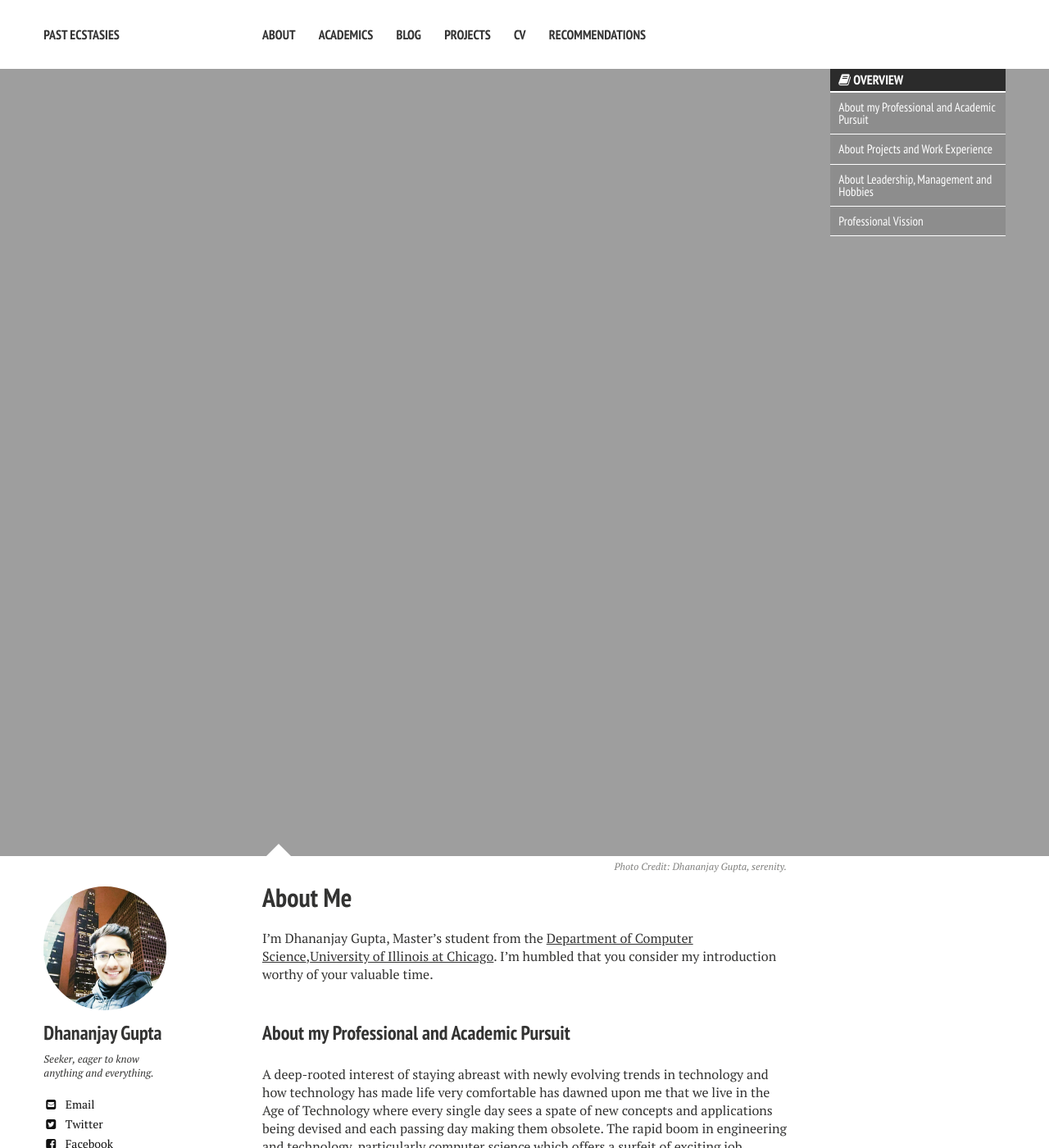
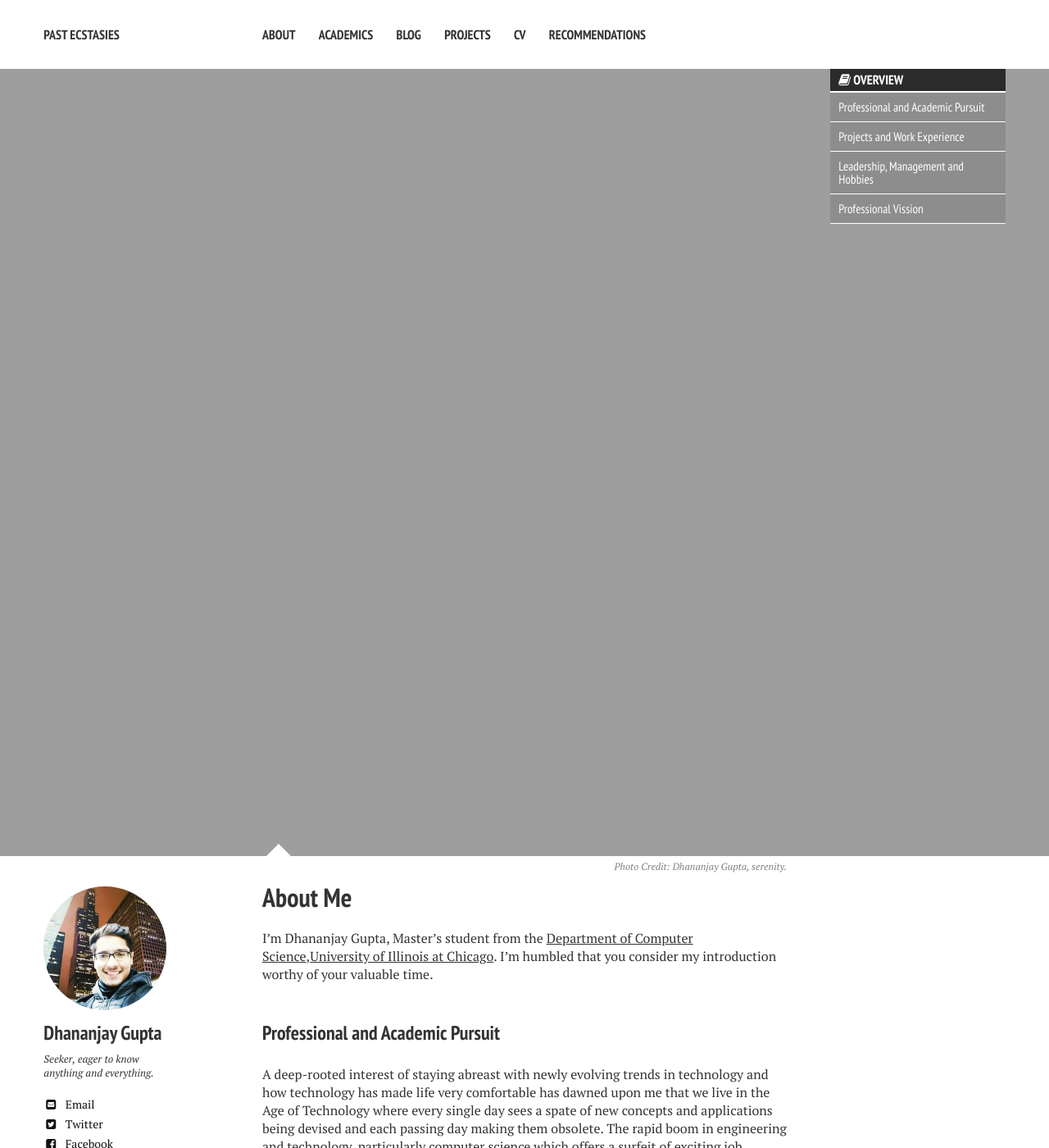
Before and after one commit to DhananjayGupta300/DhananjayGupta300.github.io, a Jekyll site: the page built from about/index.md, in a window 1280 px wide and 1400 px high. Shown: the whole window at 82% size. Built offline with Jekyll 4.4.1, drawn with Linux system fonts in a browser that asks for light colours; nearby versions of some CDN libraries; some of the changed text lies outside the part shown.

Commit message:
Update index.md

```diff
--- a/about/index.md
+++ b/about/index.md
@@ -13,15 +13,15 @@ image:
 I'm Dhananjay Gupta, Master's student from the <a href="https://www.cs.uic.edu/">Department of Computer
 Science</a>,<a href="https://www.uic.edu/">University of Illinois at Chicago</a>. I'm humbled
 that you consider my introduction worthy of your valuable time.<br/><br/>
-### About my Professional and Academic Pursuit
+### Professional and Academic Pursuit
 A deep-rooted interest of staying abreast with newly evolving trends in technology and how technology has made life very comfortable has dawned upon me that we live in the Age of Technology where every single day sees a spate of new concepts and applications being devised and each passing day making them obsolete. The rapid boom in engineering and technology, particularly computer science which offers a surfeit of exciting job opportunities, has thrusted my decision on embarking a career path in this thriving sector. A fascination with computers coupled with their capability to solve difficult problems in an optimum manner, propelled my interest towards improving my knowledge set and skills in the same direction. Problem solving, mathematical puzzles and devising new algorithms is where my strength lies. Thus, pursuing my Master's in Computer Science was an easy decision. <br><br/>
 The subjects that interestes me are Data Structure and Algorithms, Operating System, and Compiler Design and Automata since they involved extensive computational and problem solving skills where my interest lies. In retrospect, endowed with a puzzle solving and intuitive mind, I was exposed to chess at the age of 9. Seeing my natural flair for chess, my father gifted me a personal computer since he wanted me to play chess on the computer to refine my skills. Gradually, I developed a penchant towards playing mind games on computer and soon started coding simple games. Since our curriculum included programming languages from 6th grade, I was exposed to a strong technical foundation since a young age. <br><br/>
 I have always stood among the top 3 students at school and was bestowed a **full tuition fee waiver scholarship** for 11th and 12thgrade on account of my exceptional performance in my 10th grade. The Computer Science department at the University of Illinois at Chicago has **awarded** me with an **graduate level assistanship** for my Master's. <br/><br/>
-### About Projects and Work Experience
+### Projects and Work Experience
 I developed an Online Shopping Web Application as the culmination of my training in using J2SE, J2EE and related technologies. Through these technologies I implemented a very efficient shopping cart and encryption technique while designing a secure login system. Apart from these I have done volunteer projects on ATM simulation, best CPU schedulling algorithm. Additionally, I have had **attended technical workshops** for Object Oriented Design using RSA, Software Testing and Design using RFT, student development program on ERP and Business Intelligence Reporting. I hold EMC Academic Associate **certifications** in Cloud Infrastructure and service, Information Storage and Management. I **pursuded a research** on improving the efficiencies of priority queues as my academic major project. I hold recognition certificates from WCMAS, a program based on visual arithmetic and computation skills, for my exceptional performance at state level.<br/><br/>
 I successfully completed a **summer internship** at VIBS Infosol, Indore, India. wherein, I Worked full stack on Express, Angular, Node and Angular to create an apparel store for the web app and 2 more applications. My job responsibilities spanned through designing the databases for the various applications and implementing the back-end functionalities for them. I also worked on full stack on AngularJS and NodeJS. <br/> <br/>
 
-### About Leadership, Management and Hobbies
+### Leadership, Management and Hobbies
 I harbor an inclination towards **music** and have been awarded a certificate with **distinction** from **Trinity College London** for my proficiency in **classical guitar**.<br/><br/>
 I underwent training at the **International Association of Lions Clubs** wherein I successfully completed my training in Lions District Leadership Workshop-2015. Trained on Change Management, Communication, Conducting Effective Meetings, Mentoring Program,
 Creative Thinking, Focused Discussion, Evaluation.<br/><br/>
```
